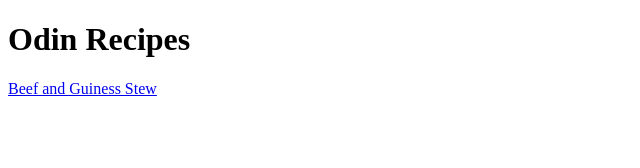
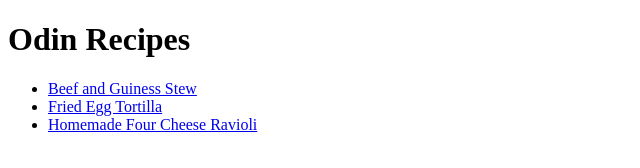
Before and after one commit to callantwy/odin-recipes, a plain HTML site: page index.html in a window 1280 px wide. Shown: the whole page, without its empty margins (0-640 px from the left). Drawn offline with Linux system fonts and the light colour scheme.

Commit message:
Same message as previous commit

```diff
--- a/index.html
+++ b/index.html
@@ -7,6 +7,10 @@
 </head>
 <body>
     <h1>Odin Recipes</h1>
-    <a href="recipes/beef-and-guiness-stew.html">Beef and Guiness Stew</a>
+    <ul>
+        <li><a href="recipes/beef-and-guiness-stew.html">Beef and Guiness Stew</a></li>
+        <li><a href="recipes/fried-egg-tortilla.html">Fried Egg Tortilla</a></li>
+        <li><a href="recipes/homemade-four-cheese-ravioli.html">Homemade Four Cheese Ravioli</a></li>
+    </ul>
 </body>
 </html>
```
Also changed, not shown: img/ravioli.jpg (added), 1 other file.
